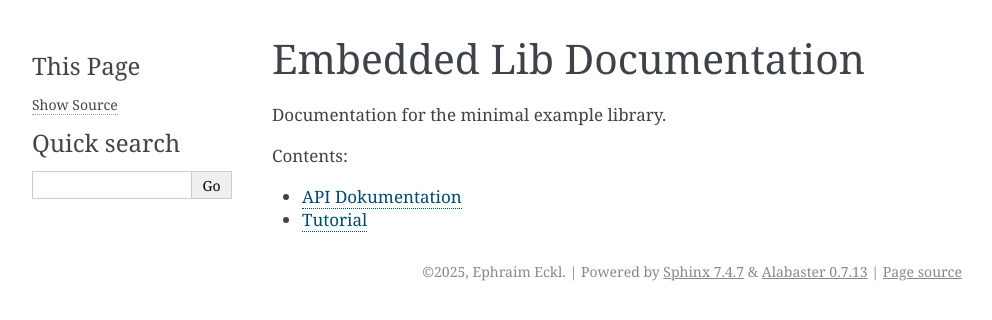
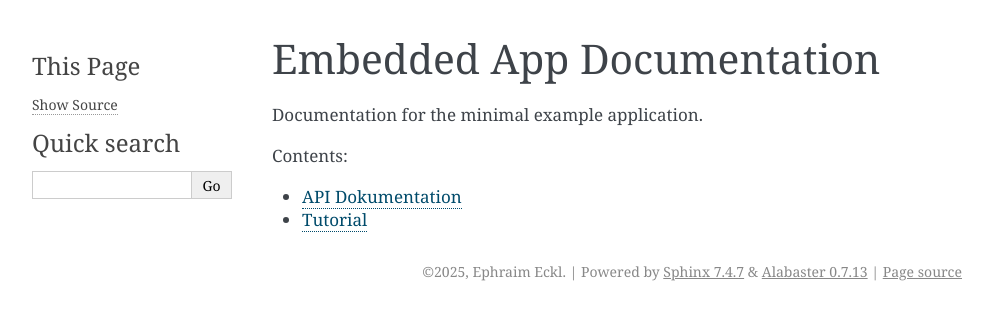
Before and after one commit to emilcode-dev/embedded-app, a Sphinx documentation site: the page built from doc/source/index.rst, in a window 1280 px wide. Shown: the top 320 px of the page, without its empty margins (148-1140 px from the left). Built offline with Sphinx 7.4.7, drawn with Linux system fonts in a browser that asks for light colours.

Commit message:
[added] Instuction how to build project and documentation and adapted documentation to applicaaiton project

```diff
--- a/doc/source/api.rst
+++ b/doc/source/api.rst
@@ -2,7 +2,7 @@ API Dokumentation
 =================
 
 .. doxygenindex::
-   :project: EmbeddedLib
+   :project: EmbeddedApp
 
-.. .. doxygenfile:: embeddedlib.h
-..    :project: EmbeddedLib
+.. .. doxygenfile:: embeddedapp.h
+..    :project: EmbeddedApp
--- a/doc/source/conf.py
+++ b/doc/source/conf.py
@@ -6,7 +6,7 @@
 # -- Project information -----------------------------------------------------
 # https://www.sphinx-doc.org/en/master/usage/configuration.html#project-information
 
-project = 'Embedded Lib'
+project = 'Embedded App'
 copyright = '2025, Ephraim Eckl'
 author = 'Ephraim Eckl'
 release = '0.1.0'
@@ -19,9 +19,9 @@ extensions = [
 ]
 
 breathe_projects = {
-    "EmbeddedLib": "../builddoxy/xml"
+    "EmbeddedApp": "../builddoxy/xml"
 }
-breathe_default_project = "EmbeddedLib"
+breathe_default_project = "EmbeddedApp"
 
 templates_path = ['_templates']
 exclude_patterns = []
--- a/doc/source/index.rst
+++ b/doc/source/index.rst
@@ -1,7 +1,7 @@
-Embedded Lib Documentation
+Embedded App Documentation
 ==========================
 
-Documentation for the minimal example library.
+Documentation for the minimal example application.
 
 .. toctree::
    :maxdepth: 2
--- a/doc/source/tutorial.rst
+++ b/doc/source/tutorial.rst
@@ -1,7 +1,7 @@
 Tutorial
 ========
 
-A simple tutorial showing how to use Embedded Lib.
+A simple tutorial showing how to use Embedded App.
 
 .. toctree::
    :maxdepth: 2
```
Also changed, not shown: README.md (+9 -0 lines), 2 other files.
